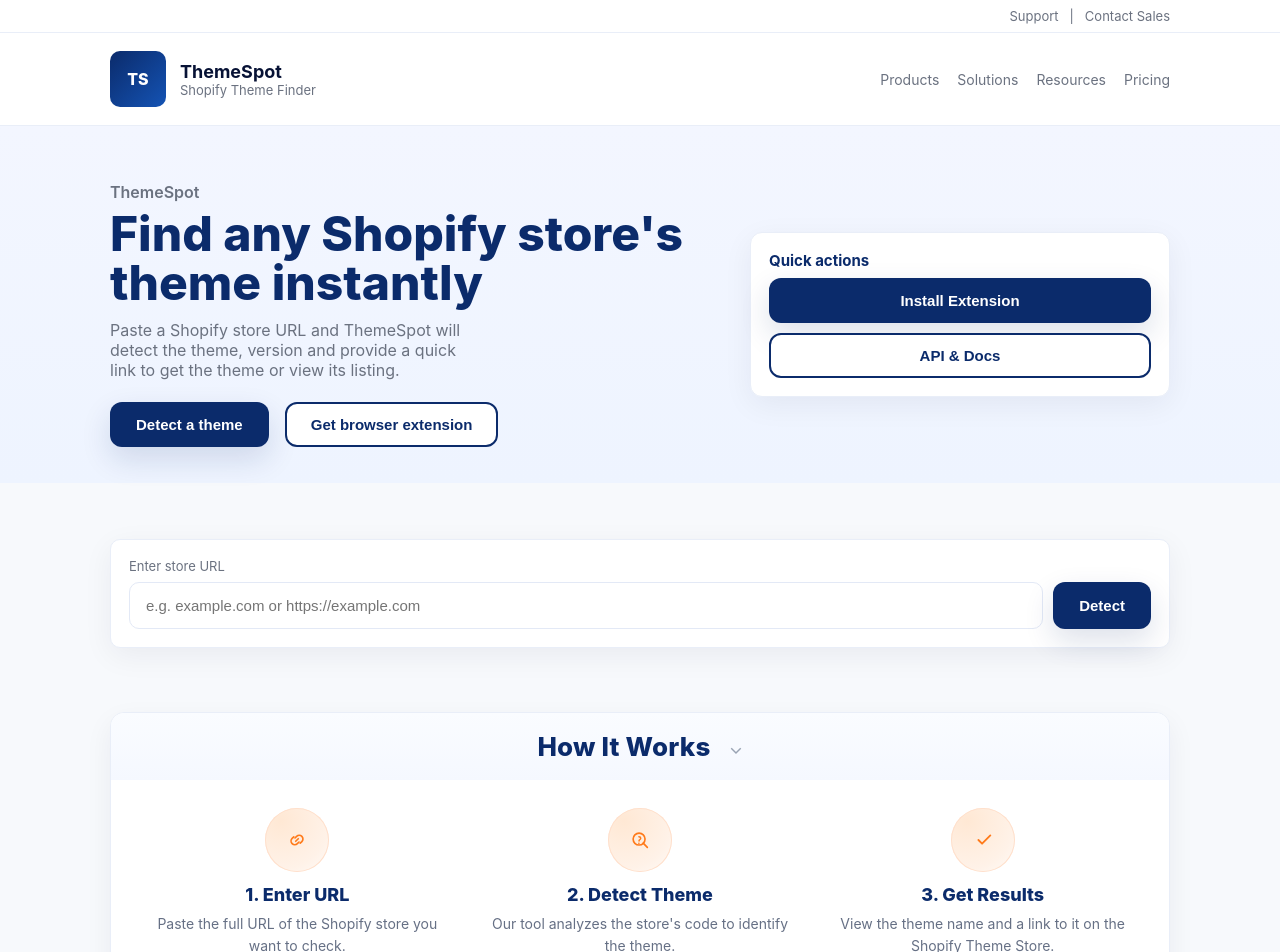
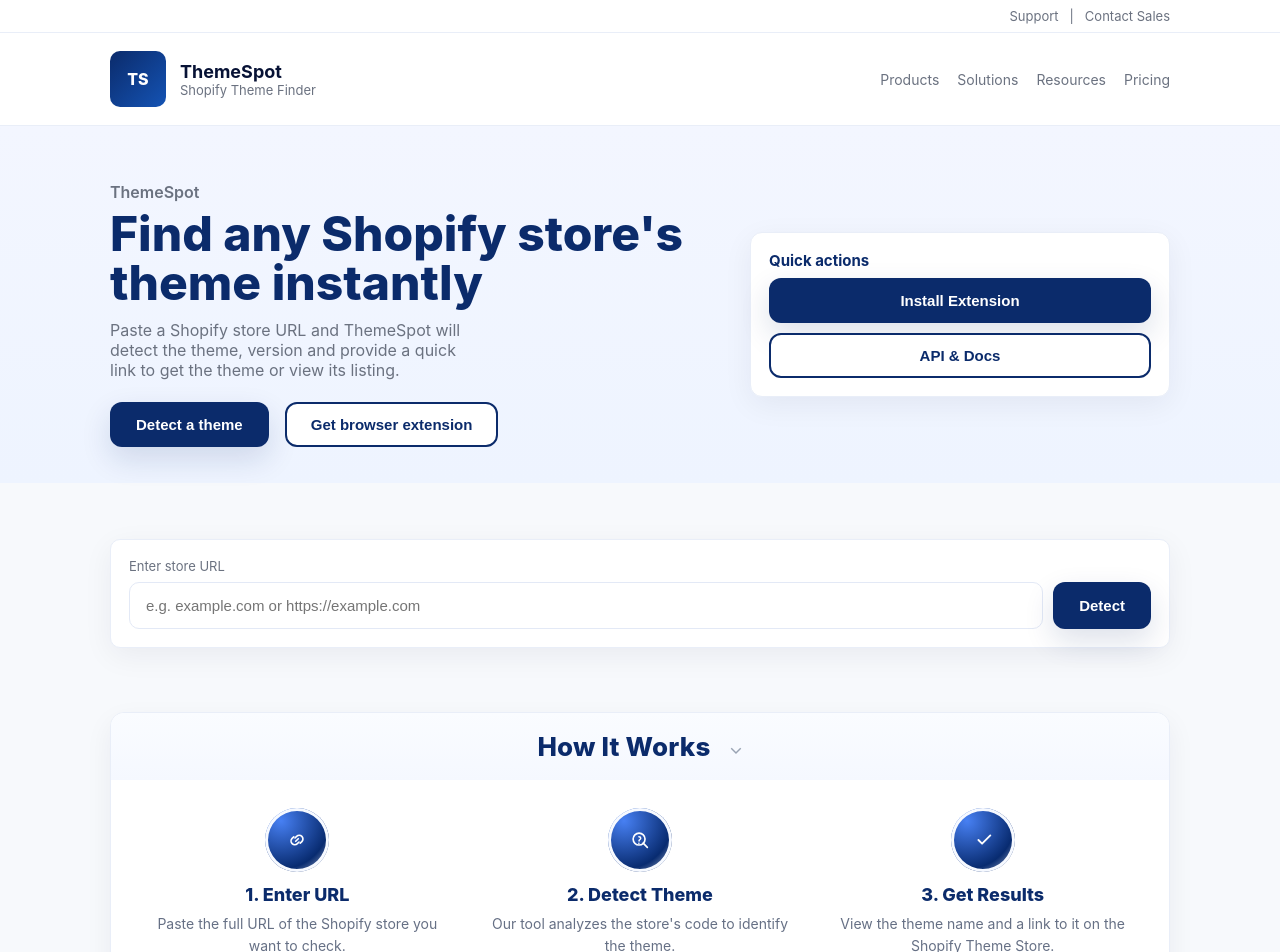
Before and after one commit to sanjeev28/themeSpot, a Next.js app: page / in a window 1280 px wide. Shown: the top 952 px of the page. Built offline with nearby package versions, Linux system fonts and the light colour scheme.

Commit message:
Update globals.css

```diff
--- a/styles/globals.css
+++ b/styles/globals.css
@@ -333,10 +333,15 @@
 .hiw-step{ text-align:center; padding:6px 10px; }
 
 .hiw-ico{
-  width:64px;height:64px;margin:0 auto 12px;border-radius:50%;
-  display:grid;place-items:center;color:#ff7a1a;
-  background: radial-gradient(80px 80px at 25% 20%, #ffe8d4 0%, #fff2e8 60%, #ffffff 100%);
-  box-shadow: inset 0 0 0 1px #ffe0cc;
+  width: 64px;
+    height: 64px;
+    margin: 0 auto 12px;
+    border-radius: 50%;
+    display: grid;
+    place-items: center;
+    color: #ffffff;
+    background: radial-gradient(80px 80px at 25% 20%, #4780f3 0, #082b70 60%, #fff 100%);
+    box-shadow: inset 0 0 0 3px #f6f9ff;
 }
 
 .hiw-step h4{ margin:0 0 8px; font-size:18px; font-weight:800; color:#0b2b6b; }
```
